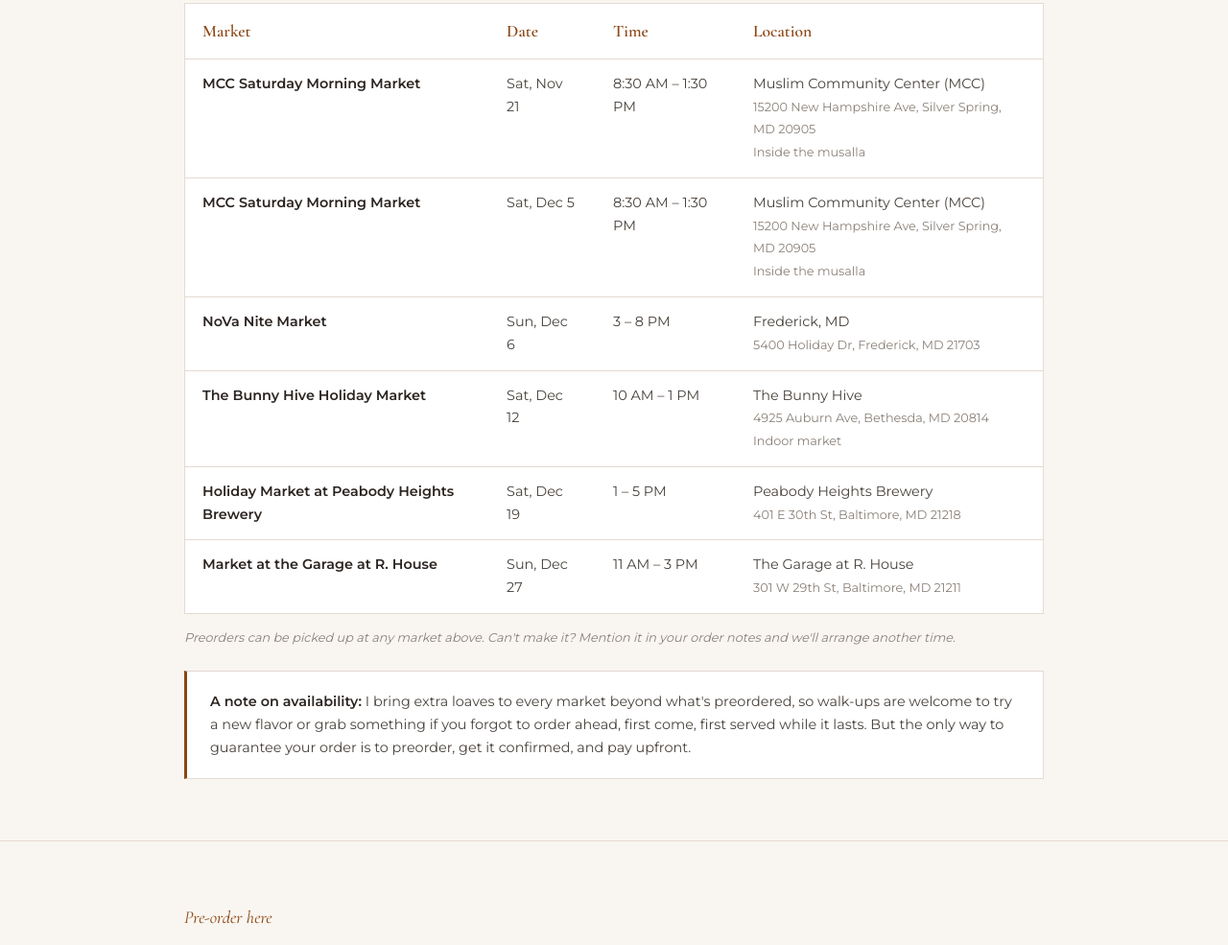
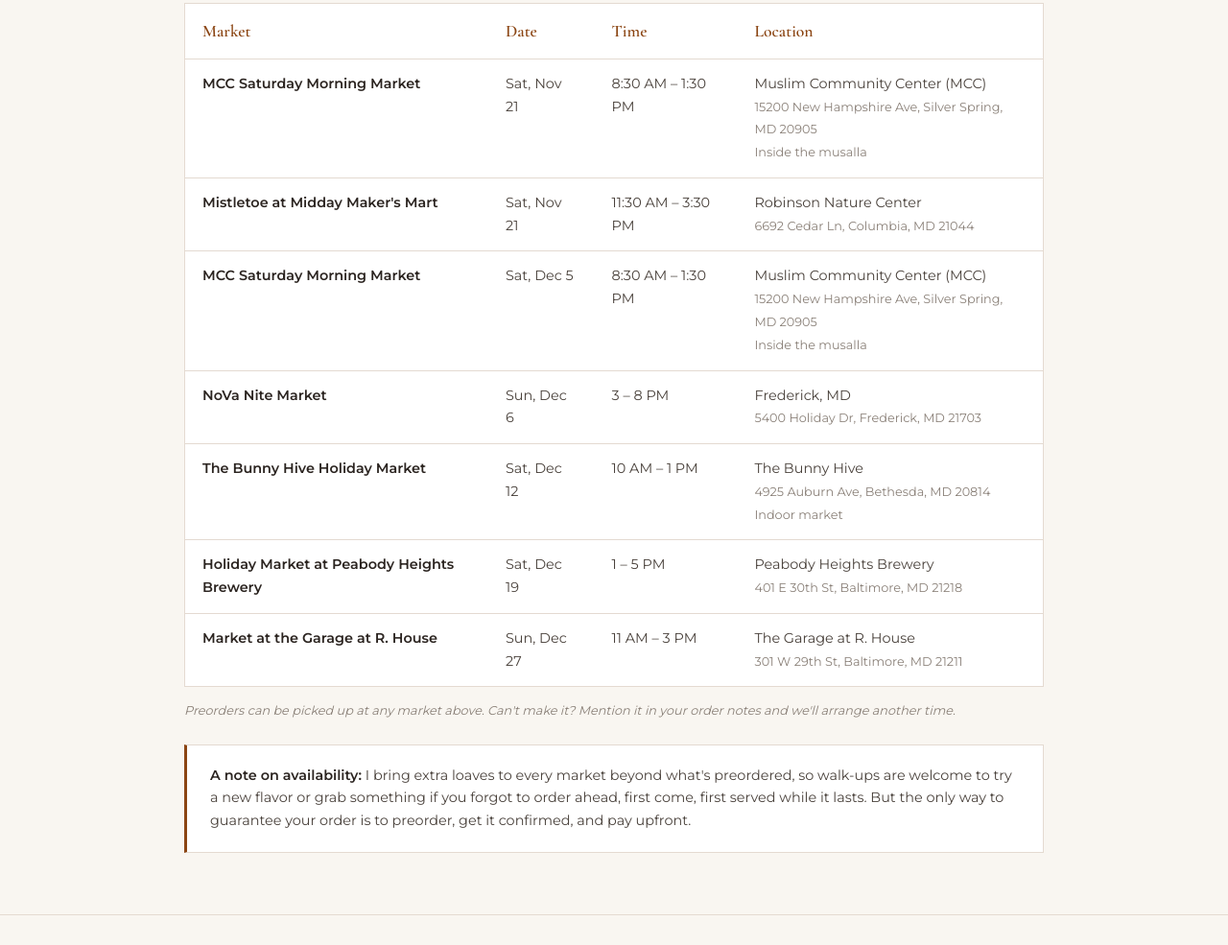
Before and after one commit to AneezaKhawaja/rooted-in-rahmah-website, a plain HTML site: page sourdough-studio.html in a window 1280 px wide. Shown: the part 6304-7289 px from the top of the page at 96% size. Drawn offline with nearby package versions, Linux system fonts and the light colour scheme.

Commit message:
Add files via upload

```diff
--- a/sourdough-studio.html
+++ b/sourdough-studio.html
@@ -381,6 +381,12 @@
           <td>Muslim Community Center (MCC)<br><span class="addr">15200 New Hampshire Ave, Silver Spring, MD 20905<br>Inside the musalla</span></td>
         </tr>
         <tr>
+          <td><strong>Mistletoe at Midday Maker's Mart</strong></td>
+          <td>Sat, Nov 21</td>
+          <td>11:30 AM – 3:30 PM</td>
+          <td>Robinson Nature Center<br><span class="addr">6692 Cedar Ln, Columbia, MD 21044</span></td>
+        </tr>
+        <tr>
           <td><strong>MCC Saturday Morning Market</strong></td>
           <td>Sat, Dec 5</td>
           <td>8:30 AM – 1:30 PM</td>
@@ -506,6 +512,7 @@
           <label>Pickup location <span class="tag">optional</span></label>
           <select name="pickup_location">
             <option>MCC, Silver Spring, Sat Nov 21</option>
+            <option>Mistletoe at Midday, Robinson Nature Center, Columbia, Sat Nov 21</option>
             <option>MCC, Silver Spring, Sat Dec 5</option>
             <option>NoVa Nite Market, Frederick, Sun Dec 6</option>
             <option>The Bunny Hive, Bethesda, Sat Dec 12</option>
```
